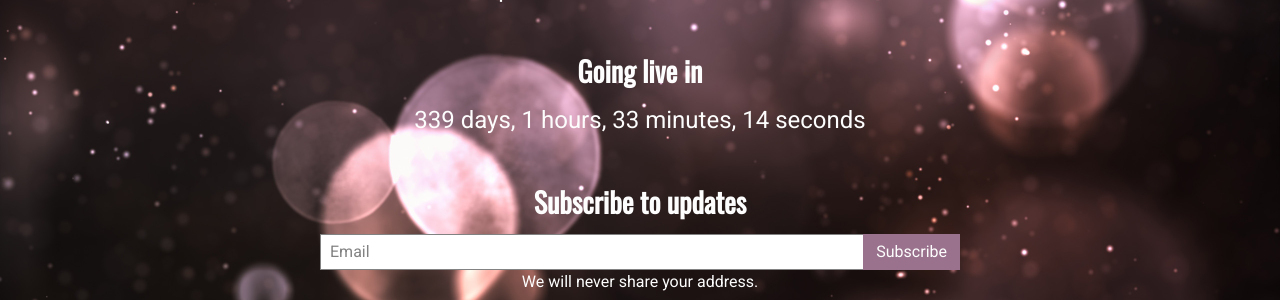
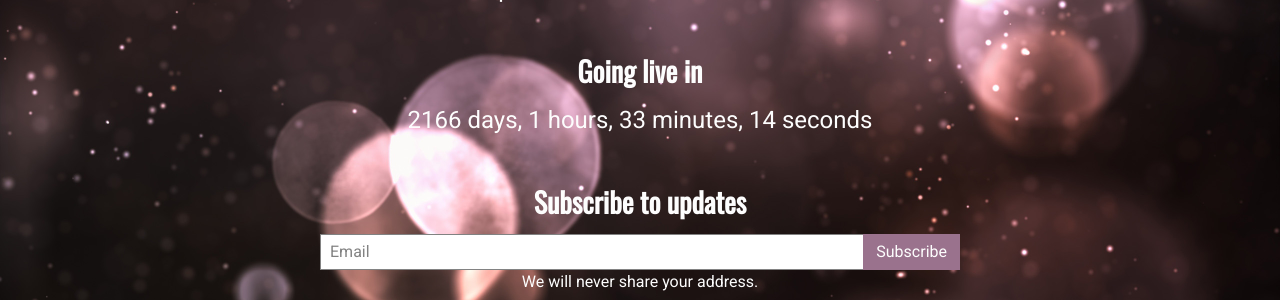
Before and after one commit to kelvinmo/soon, a Jekyll site: the page built from index.md, in a window 1280 px wide. Shown: the part 354-654 px from the top of the page. Built offline with Jekyll 4.4.1, drawn with Linux system fonts in a browser that asks for light colours; our own code applies the rules of GitHub Pages for plain Markdown files; part of the change alters nothing that is shown.

```diff
--- a/_config.yml
+++ b/_config.yml
@@ -15,7 +15,7 @@ logo: "images/logo.png"
 # (This can be commented out if not required.)
 countdown:
   # format: "2013-09-25 16:00:00 +0800"
-  launch_date: 2020-01-01
+  launch_date: 2025-01-01
   # %d, %H, %M, %S available
   format: "%d days, %H hours, %M minutes, %S seconds"
 
```
